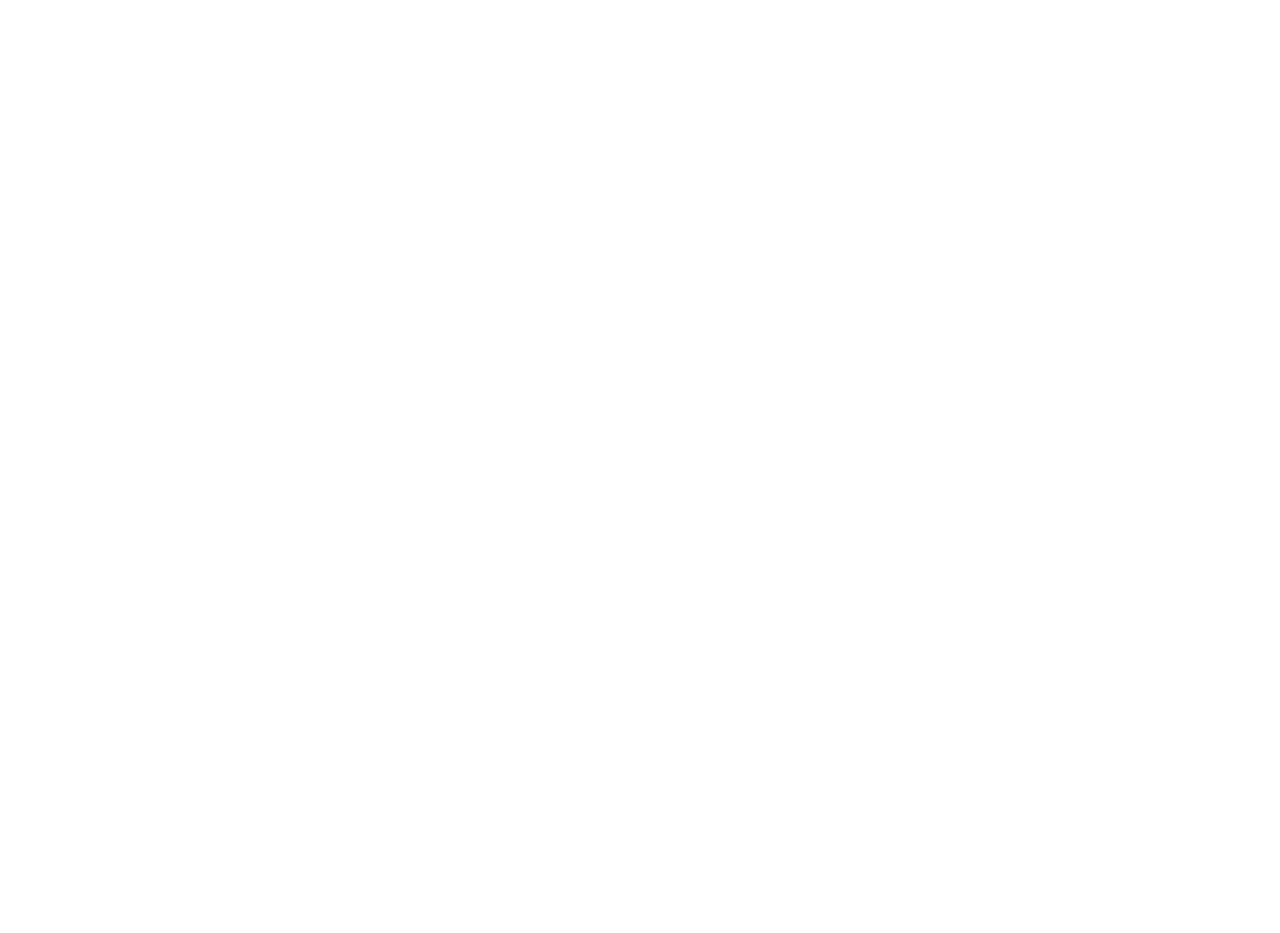
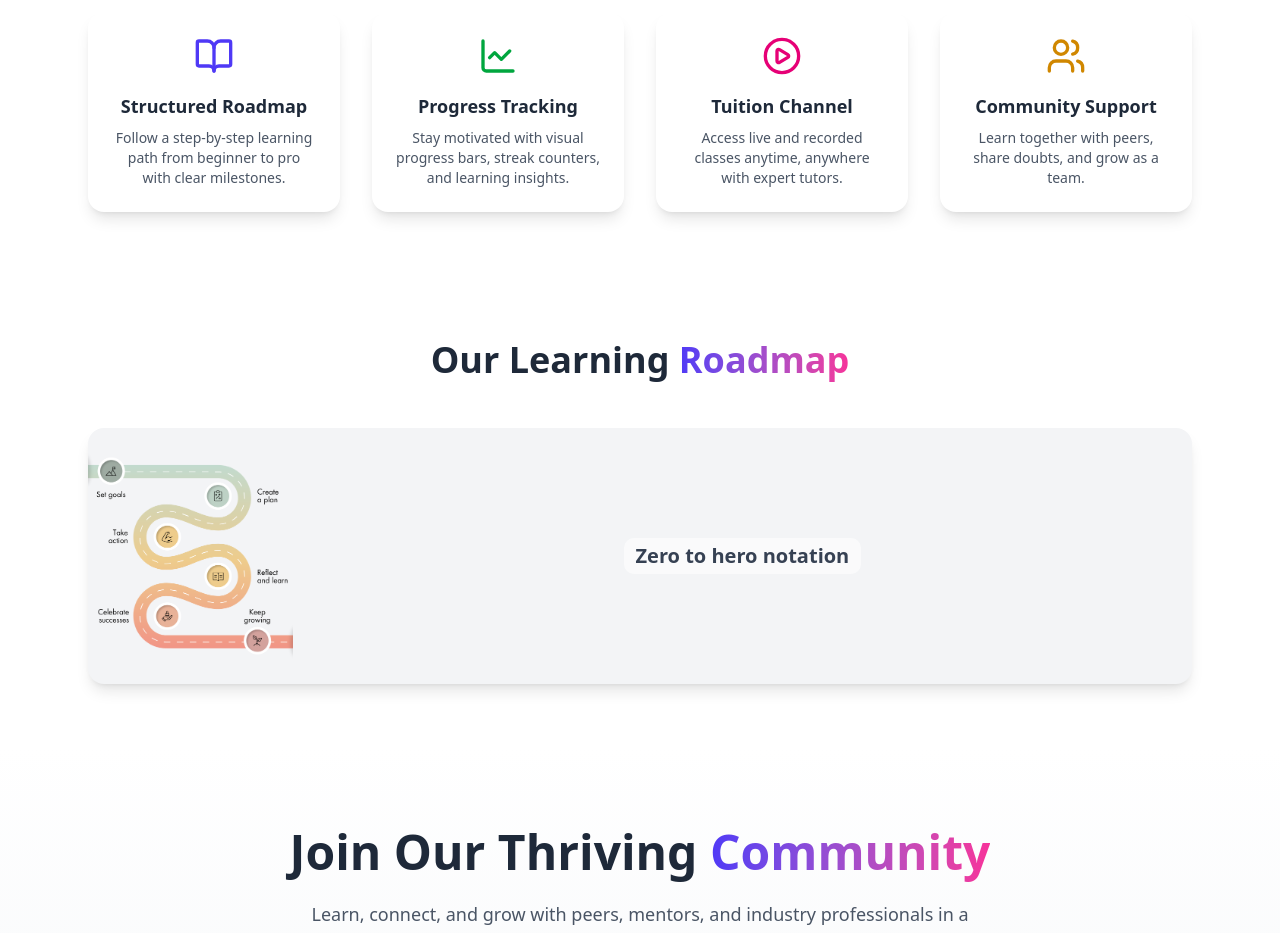
Before and after one commit to TCCI1/Frontend, a Next.js app: page / in a window 1280 px wide. Shown: the part 1740-2673 px from the top of the page. Before the commit the page ends 1600 px from the top, so only its background shows below. Built offline with nearby package versions, Linux system fonts and the light colour scheme; no server answers.

Commit message:
change in files
I have created files which us community,feature section,footer,RoadmapPreview

```diff
--- a/src/app/pages/LandingPage.tsx
+++ b/src/app/pages/LandingPage.tsx
@@ -1,6 +1,10 @@
 import HeroSection from '@/components/HeroSection';
 import NavBar from '@/components/NavBar';
 import RoadMap from '@/components/RoadMap';
+import FeatureSection from '@/components/FeatureSection';
+import RoadMapPreview from '@/components/RoadMapPreview';
+import Community from '@/components/Community';
+import Footer from '@/components/Footer';
 
 export default function LandingPage() {
   return (
@@ -8,6 +12,10 @@ export default function LandingPage() {
       <NavBar />
       <HeroSection />
       <RoadMap />
+      <FeatureSection />
+      <RoadMapPreview />
+      <Community/>
+      <Footer/>
     </main>
   );
 }
--- /dev/null
+++ b/src/components/Community.tsx
@@ -0,0 +1,86 @@
+"use client";
+
+import { motion } from "framer-motion";
+import { Users, GraduationCap, Network } from "lucide-react";
+
+const cardVariants = {
+  hidden: { opacity: 0, y: 50 },
+  visible: (i:number) => ({
+    opacity: 1,
+    y: 0,
+    transition: { delay: i * 0.2, duration: 0.6, ease: "easeOut" },
+  }),
+};
+
+const Community = () => {
+  return (
+    <section className="py-20 bg-gradient-to-b from-white via-gray-50 to-gray-100">
+      <div className="max-w-6xl mx-auto px-6 text-center">
+        <motion.h2
+          initial={{ opacity: 0, y: -40 }}
+          animate={{ opacity: 1, y: 0 }}
+          transition={{ duration: 0.7, ease: "easeOut" }}
+          className="text-3xl md:text-5xl font-extrabold text-gray-800 mb-6"
+        >
+          Join Our Thriving{" "}
+          <span className="text-transparent bg-clip-text bg-gradient-to-r from-indigo-600 to-pink-500">
+            Community
+          </span>
+        </motion.h2>
+
+        <motion.p
+          initial={{ opacity: 0 }}
+          animate={{ opacity: 1 }}
+          transition={{ delay: 0.4, duration: 0.7 }}
+          className="text-gray-600 text-lg max-w-2xl mx-auto mb-12"
+        >
+          Learn, connect, and grow with peers, mentors, and industry
+          professionals in a vibrant ecosystem.
+        </motion.p>
+
+        <div className="flex flex-col md:flex-row items-center justify-center gap-8">
+          {[
+            {
+              icon: <Users className="w-12 h-12 text-indigo-600 mb-4" />,
+              title: "Peer Learning",
+              desc: "Collaborate with fellow learners, share knowledge, and grow together.",
+            },
+            {
+              icon: <GraduationCap className="w-12 h-12 text-green-600 mb-4" />,
+              title: "Expert Guidance",
+              desc: "Get support from experienced mentors and industry professionals.",
+            },
+            {
+              icon: <Network className="w-12 h-12 text-pink-600 mb-4" />,
+              title: "Networking Opportunities",
+              desc: "Connect with like-minded individuals and expand your professional network.",
+            },
+          ].map((card, i) => (
+            <motion.div
+              key={i}
+              custom={i}
+              initial="hidden"
+              whileInView="visible"
+              viewport={{ once: true, amount: 0.3 }}
+              // variants={cardVariants}
+              whileHover={{
+                scale: 1.07,
+                boxShadow: "0px 10px 25px rgba(0,0,0,0.1)",
+              }}
+              whileTap={{ scale: 0.95 }}
+              className="p-8 bg-white rounded-2xl shadow-md hover:shadow-2xl transition-all duration-300 flex flex-col items-center w-full md:w-1/3"
+            >
+              {card.icon}
+              <h3 className="text-xl font-semibold text-gray-800 mb-2">
+                {card.title}
+              </h3>
+              <p className="text-gray-600 text-sm">{card.desc}</p>
+            </motion.div>
+          ))}
+        </div>
+      </div>
+    </section>
+  );
+};
+
+export default Community;
--- /dev/null
+++ b/src/components/FeatureSection.tsx
@@ -0,0 +1,59 @@
+"use client";
+
+import { motion } from "framer-motion";
+import { BookOpen, LineChart, Users, PlayCircle } from "lucide-react";
+
+const features = [
+  {
+    icon: <BookOpen className="w-10 h-10 text-indigo-600" />,
+    title: "Structured Roadmap",
+    desc: "Follow a step-by-step learning path from beginner to pro with clear milestones.",
+  },
+  {
+    icon: <LineChart className="w-10 h-10 text-green-600" />,
+    title: "Progress Tracking",
+    desc: "Stay motivated with visual progress bars, streak counters, and learning insights.",
+  },
+  {
+    icon: <PlayCircle className="w-10 h-10 text-pink-600" />,
+    title: "Tuition Channel",
+    desc: "Access live and recorded classes anytime, anywhere with expert tutors.",
+  },
+  {
+    icon: <Users className="w-10 h-10 text-yellow-600" />,
+    title: "Community Support",
+    desc: "Learn together with peers, share doubts, and grow as a team.",
+  },
+];
+
+const FeatureSection = () => {
+  return (
+    <>
+    <section className="py-16 bg-transparent">
+      <div className="max-w-6xl mx-auto px-6 text-center">
+        <h2 className="text-3xl md:text-4xl font-bold text-gray-800 mb-12">
+          Why Choose <span className="text-transparent bg-clip-text bg-gradient-to-r from-indigo-600 to-pink-500">Our Platform?</span>
+        </h2>
+
+        <div className="grid grid-cols-1 sm:grid-cols-2 lg:grid-cols-4 gap-8">
+          {features.map((feature, i) => (
+            <motion.div
+              key={i}
+              whileHover={{ scale: 1.08 }}
+              whileTap={{ scale: 0.97 }}
+              className="p-6 bg-white rounded-2xl shadow-lg hover:shadow-2xl transition-shadow duration-300"
+            >
+              <div className="flex justify-center mb-4">{feature.icon}</div>
+              <h3 className="text-lg font-semibold text-gray-800 mb-2">
+                {feature.title}
+              </h3>
+              <p className="text-gray-600 text-sm">{feature.desc}</p>
+            </motion.div>
+          ))}
+        </div>
+      </div>
+    </section>
+    </>
+  );
+};
+export default FeatureSection;
--- /dev/null
+++ b/src/components/Footer.tsx
@@ -0,0 +1,17 @@
+"use client"
+
+const Footer = () => {
+    return (
+        <>
+          <section className="py-16 bg-transparent">
+            <div className="max-w-6xl mx-auto px-6 text-center box-border border-3">
+                <h3 className="text-center ">Contact us </h3>
+            </div>
+
+          </section>
+        </>
+
+    )
+};
+
+export default Footer;
--- /dev/null
+++ b/src/components/RoadMapPreview.tsx
@@ -0,0 +1,34 @@
+"use client";
+import Image from "next/image";
+import Roadmap from "../assets/roadmap.png";
+
+const RoadMapPreview = () => {
+  return (
+    <section className="py-16 bg-transparent">
+      <div className="max-w-6xl mx-auto px-6 text-center">
+        <h2 className="text-3xl md:text-4xl font-bold text-gray-800 mb-12">
+          Our Learning  <span className="text-transparent bg-clip-text bg-gradient-to-r from-indigo-600 to-pink-500">Roadmap</span>
+        </h2>
+
+        <div className="relative w-full h-64 bg-gray-100 rounded-2xl shadow-lg overflow-hidden flex items-center">
+          <div className="flex-shrink-0 h-full">
+            <Image
+              src={Roadmap}
+              alt="Roadmap Example"
+              className="h-full w-auto object-contain"
+              priority
+            />
+          </div>
+
+          <div className="flex-1 flex items-center justify-center">
+            <span className="text-xl font-semibold text-gray-700 bg-white/60 px-3 py-1 rounded-lg">
+              Zero to hero notation
+            </span>
+          </div>
+        </div>
+      </div>
+    </section>
+  );
+};
+
+export default RoadMapPreview;
```
Also changed, not shown: src/assets/roadmap.png (added).
